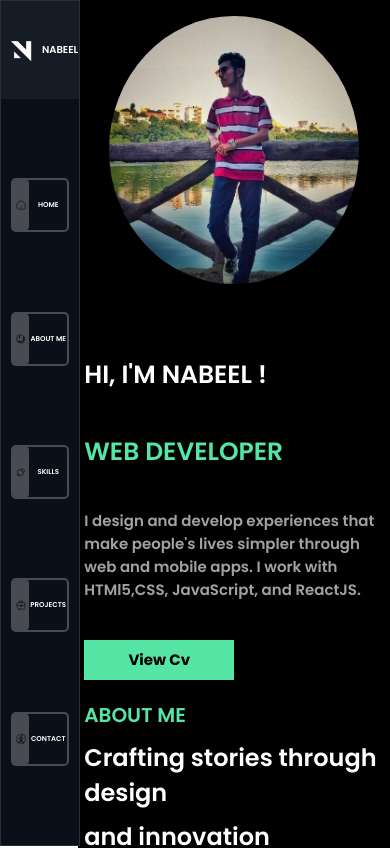
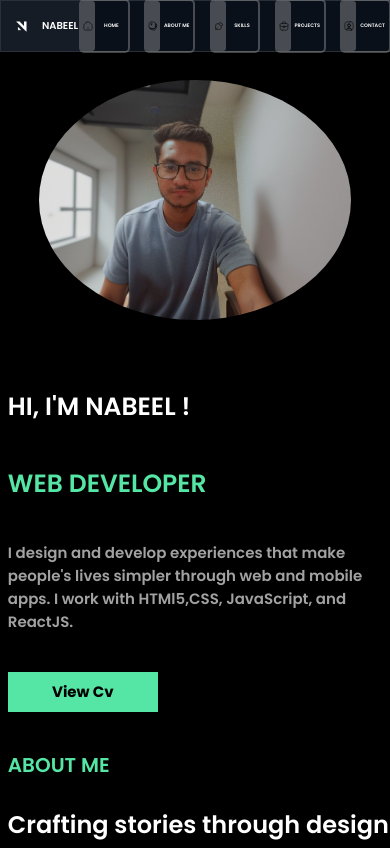
Before and after one commit to kaamilnabeel07/myPortfolio, a React (Create React App) app: page / in a window 390 px wide. Shown: the top 848 px of the page. Built offline with nearby package versions, Linux system fonts and the light colour scheme.

Commit message:
changes for phone done

```diff
--- a/src/App.css
+++ b/src/App.css
@@ -11,12 +11,14 @@
 #container #left{
   width: 20%;
   height: 100vh;
+  /* border: 2px solid yellow; */
   background-color: #09101A;
 }
 #container #right{
   width: 80%;
   height: 100%;
   background-color: black;
+  /* border: 2px solid purple; */
   flex-direction: column;
 }
 
@@ -28,3 +30,16 @@
   border-radius: 10px;
   background-color: rgba(128, 128, 128, 0.382);
 }
+
+@media screen and (orientation:portrait) {
+  #container{
+    display: block;
+  }
+  #container #left{
+    width: 100%;
+    height: 50px;
+  }
+  #container #right{
+    width: 100%;
+  }
+}
--- a/src/Styles/Nav.css
+++ b/src/Styles/Nav.css
@@ -43,6 +43,7 @@ a{
 #nav #navAnchorTags{
     width: 100%;
     height: 90vh;
+    /* background-color: red; */
     display: flex;
     flex-direction: column;
     justify-content: space-evenly;
@@ -89,14 +90,30 @@ a{
 }
 
 @media screen and (orientation:portrait) {
+    #nav{
+        width: 100%;
+        height: 50px;
+        flex-direction: row;
+        position: relative;
+    }
     #nav #navLogo{
-        font-size: 10px;
+        width: 20%;
+        height: 100%;
+    }
+    #nav #navAnchorTags{
+        width: 80%;
+        height: 100%;
+        flex-direction: row;
+        justify-content: space-between;
+    }
+    #nav #navAnchorTags #menu{
+        width: 15%;
     }
     #nav #navAnchorTags #menu #menuLogo svg{
         width: 10px;
     }
     #nav #navAnchorTags #text{
-        font-size: 7px;
+        font-size: 5px;
     }
     #nav #navLogo h1{
         transform: translateX(0px);
```
Also changed, not shown: src/Asset/Images/HomeRightImg.jpg.
